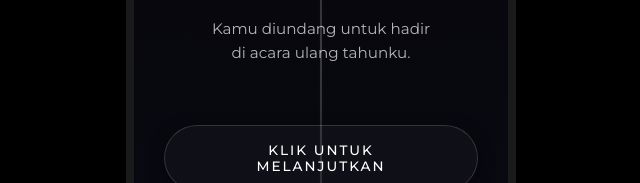
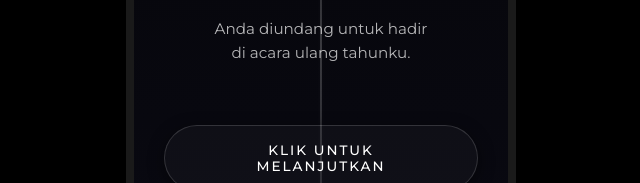
Before and after one commit to Fadkun10/UNdangan-Ulang-Tahun-Nadin, a plain HTML site: page index.html in a window 1280 px wide. Shown: the part 353-536 px from the top of the page, 319-959 px from the left. Drawn offline with Linux system fonts and the light colour scheme.

Commit message:
Update index.html

```diff
--- a/index.html
+++ b/index.html
@@ -303,7 +303,7 @@
         <!-- Scene 1: Welcome Content -->
         <div class="scene-content" id="welcome-scene">
             <h1>SELAMAT DATANG</h1>
-            <p class="subtitle">Kamu diundang untuk hadir<br>di acara ulang tahunku.</p>
+            <p class="subtitle">Anda diundang untuk hadir<br>di acara ulang tahunku.</p>
             <div class="cta-wrapper">
                 <button class="cta-button" id="start-btn" aria-label="Mulai masuk ke undangan">KLIK UNTUK MELANJUTKAN</button>
             </div>
```
